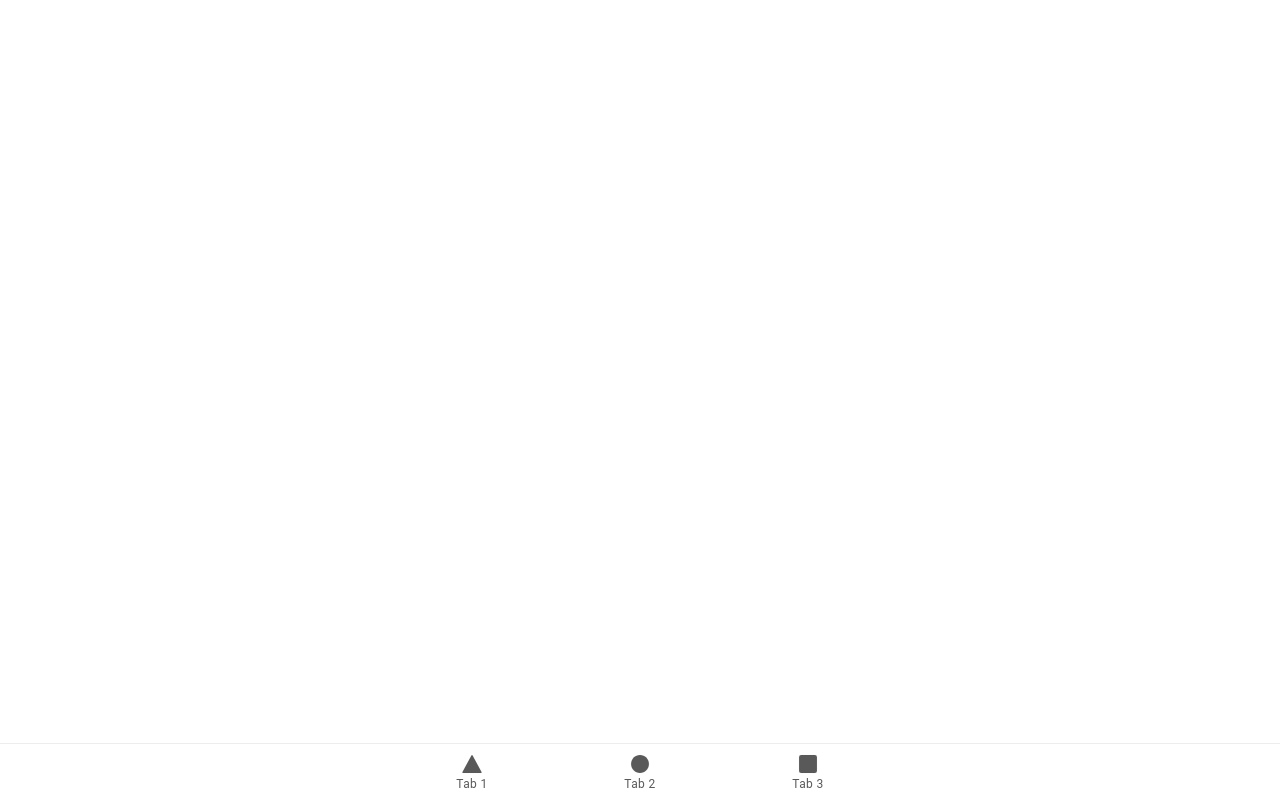
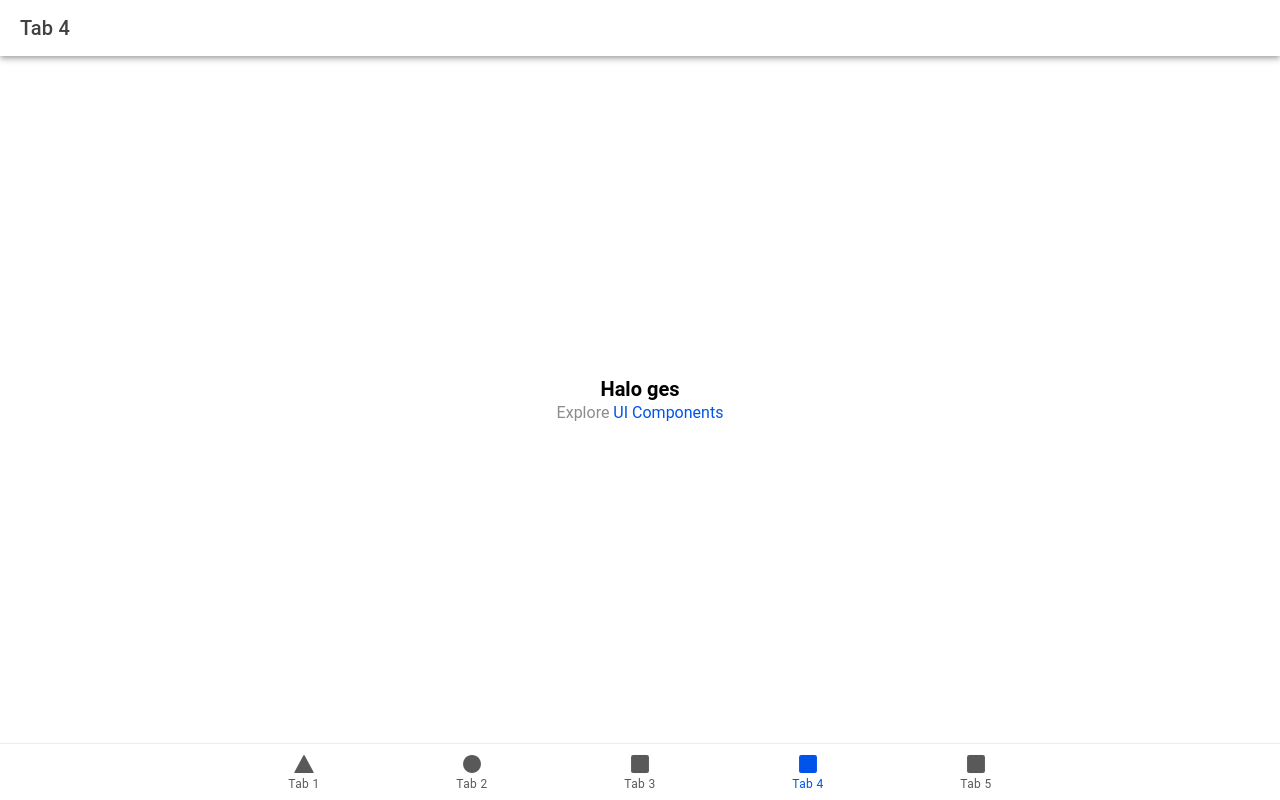
Before and after one commit to galn14/skill-x, a React (Vite) app: page /tab4 in a window 1280 px wide. Built offline with nearby package versions, Linux system fonts and the light colour scheme.

Commit message:
Adding Project

```diff
--- a/src/App.tsx
+++ b/src/App.tsx
@@ -14,6 +14,8 @@ import { ellipse, square, triangle } from 'ionicons/icons';
 import Tab1 from './pages/Tab1';
 import Tab2 from './pages/Tab2';
 import Tab3 from './pages/Tab3';
+import Tab4 from './pages/Tab4';
+import Tab5 from './pages/Tab5';
 
 /* Core CSS required for Ionic components to work properly */
 import '@ionic/react/css/core.css';
@@ -61,6 +63,12 @@ const App: React.FC = () => (
           <Route path="/tab3">
             <Tab3 />
           </Route>
+          <Route path="/tab4">
+            <Tab4 />
+          </Route>
+          <Route path="/tab5">
+            <Tab5 />
+          </Route>
           <Route exact path="/">
             <Redirect to="/tab1" />
           </Route>
@@ -78,6 +86,14 @@ const App: React.FC = () => (
             <IonIcon aria-hidden="true" icon={square} />
             <IonLabel>Tab 3</IonLabel>
           </IonTabButton>
+          <IonTabButton tab="tab4" href="/tab4">
+            <IonIcon aria-hidden="true" icon={square} />
+            <IonLabel>Tab 4</IonLabel>
+          </IonTabButton>
+          <IonTabButton tab="tab5" href="/tab5">
+            <IonIcon aria-hidden="true" icon={square} />
+            <IonLabel>Tab 5</IonLabel>
+          </IonTabButton>
         </IonTabBar>
       </IonTabs>
     </IonReactRouter>
--- /dev/null
+++ b/src/pages/Tab4.tsx
@@ -0,0 +1,25 @@
+import { IonContent, IonHeader, IonPage, IonTitle, IonToolbar } from '@ionic/react';
+import ExploreContainer from '../components/ExploreContainer';
+import './Tab4.css';
+
+const Tab4: React.FC = () => {
+  return (
+    <IonPage>
+      <IonHeader>
+        <IonToolbar>
+          <IonTitle>Tab 4</IonTitle>
+        </IonToolbar>
+      </IonHeader>
+      <IonContent fullscreen>
+        <IonHeader collapse="condense">
+          <IonToolbar>
+            <IonTitle size="large">Tab 4</IonTitle>
+          </IonToolbar>
+        </IonHeader>
+        <ExploreContainer name="Halo ges" />
+      </IonContent>
+    </IonPage>
+  );
+};
+
+export default Tab4;
--- /dev/null
+++ b/src/pages/Tab5.tsx
@@ -0,0 +1,25 @@
+import { IonContent, IonHeader, IonPage, IonTitle, IonToolbar } from '@ionic/react';
+import ExploreContainer from '../components/ExploreContainer';
+import './Tab5.css';
+
+const Tab5: React.FC = () => {
+  return (
+    <IonPage>
+      <IonHeader>
+        <IonToolbar>
+          <IonTitle>Tab 5</IonTitle>
+        </IonToolbar>
+      </IonHeader>
+      <IonContent fullscreen>
+        <IonHeader collapse="condense">
+          <IonToolbar>
+            <IonTitle size="large">Tab 5</IonTitle>
+          </IonToolbar>
+        </IonHeader>
+        <ExploreContainer name="Haloges" />
+      </IonContent>
+    </IonPage>
+  );
+};
+
+export default Tab5;
```
Also changed, not shown: src/pages/Tab4.css (added), src/pages/Tab5.css (added).
